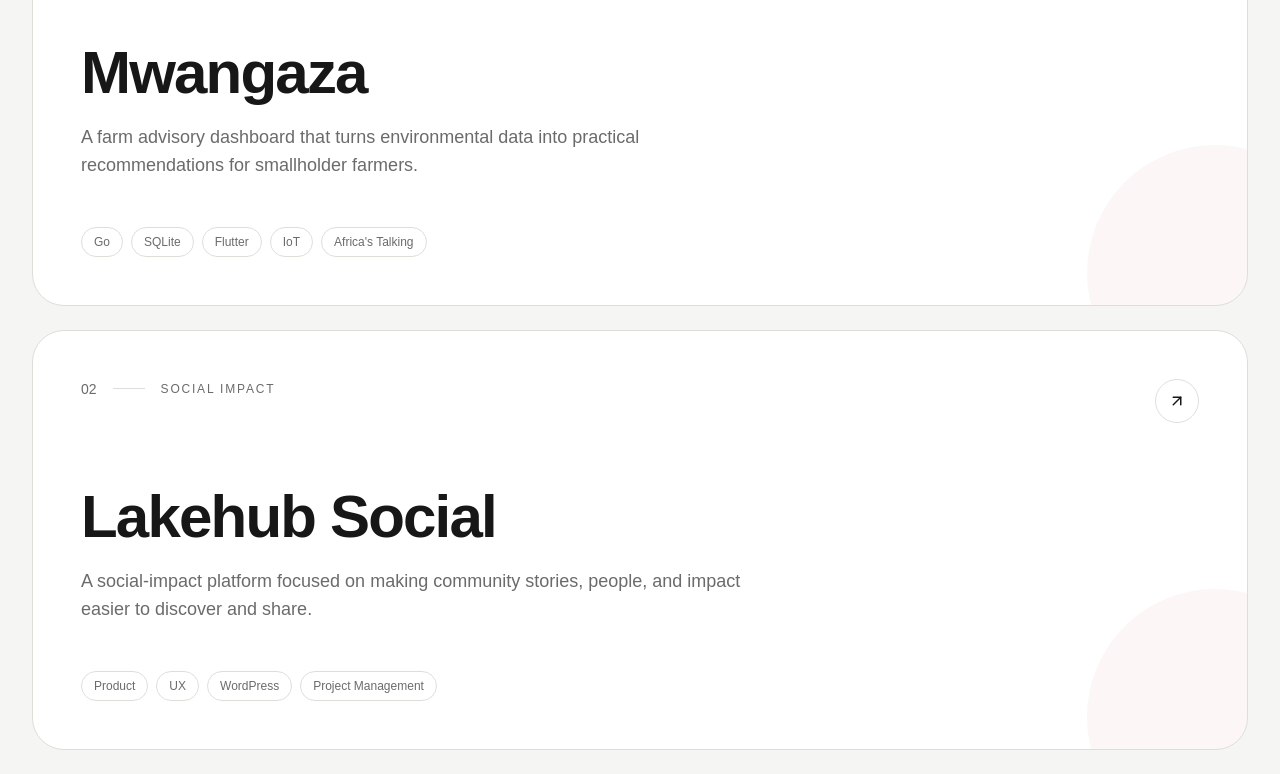
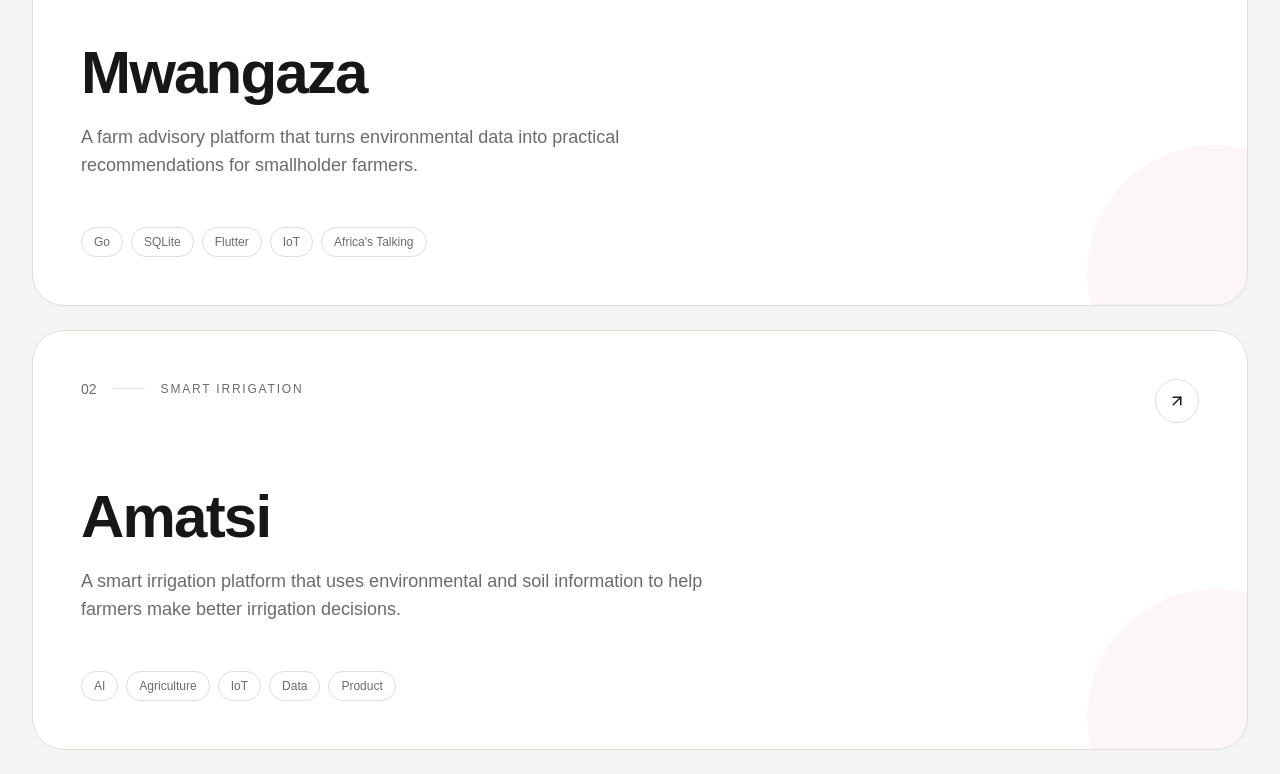
Before and after one commit to lams-joy/joy-portfolio, a Next.js app: page / in a window 1280 px wide. Shown: the part 2880-3654 px from the top of the page. Built offline with nearby package versions, Linux system fonts and the light colour scheme; no server answers.

Commit message:
Chore: refactored some of the work.jsx code

```diff
--- a/components/Work.tsx
+++ b/components/Work.tsx
@@ -1,5 +1,6 @@
 "use client";
 
+import Link from "next/link";
 import { ArrowUpRight } from "lucide-react";
 import { motion } from "framer-motion";
 
@@ -8,21 +9,21 @@
     number: "01",
     title: "Mwangaza",
     description:
-      "A farm advisory dashboard that turns environmental data into practical recommendations for smallholder farmers.",
+      "A farm advisory platform that turns environmental data into practical recommendations for smallholder farmers.",
     tags: ["Go", "SQLite", "Flutter", "IoT", "Africa's Talking"],
     type: "Farm Advisory Platform",
     featured: true,
-    github: "",
+    href: "/work/mwangaza",
   },
   {
     number: "02",
-    title: "Lakehub Social",
+    title: "Amatsi",
     description:
-      "A social-impact platform focused on making community stories, people, and impact easier to discover and share.",
-    tags: ["Product", "UX", "WordPress", "Project Management"],
-    type: "Social Impact",
+      "A smart irrigation platform that uses environmental and soil information to help farmers make better irrigation decisions.",
+    tags: ["AI", "Agriculture", "IoT", "Data", "Product"],
+    type: "Smart Irrigation",
     featured: false,
-    github: "",
+    href: "/work/amatsi",
   },
   {
     number: "03",
@@ -32,7 +33,7 @@
     tags: ["Go", "MySQL", "PWA", "Inventory"],
     type: "Business & Inventory",
     featured: false,
-    github: "",
+    href: "/work/smartduka",
   },
 ];
 
@@ -72,8 +73,12 @@
         {/* Projects */}
         <div className="mt-12 space-y-6">
           {projects.map((project, index) => (
+            <Link
+              key={project.number}
+              href={project.href}
+              className="block"
+            >
               <motion.article
-              key={project.number}
                 initial={{
                   opacity: 0,
                   y: 100,
@@ -143,9 +148,8 @@
                     </p>
                   </div>
 
-                {/* Tags + GitHub */}
-                <div className="mt-12 flex flex-wrap items-center justify-between gap-6">
-                  <div className="flex flex-wrap gap-2">
+                  {/* Tags */}
+                  <div className="mt-12 flex flex-wrap gap-2">
                     {project.tags.map((tag) => (
                       <span
                         key={tag}
@@ -154,25 +158,6 @@
                         {tag}
                       </span>
                     ))}
-                  </div>
-
-                  {project.github && (
-                    <a
-                      href={project.github}
-                      target="_blank"
-                      rel="noopener noreferrer"
-                      onClick={(event) => event.stopPropagation()}
-                      className="group/github flex shrink-0 items-center gap-2 rounded-full border border-[var(--border)] px-4 py-2.5 text-sm font-medium transition-all duration-300 hover:border-[var(--foreground)] hover:bg-[var(--foreground)] hover:text-white"
-                    >
-                      GitHub
-
-                      <ArrowUpRight
-                        size={14}
-                        aria-hidden="true"
-                        className="transition-transform group-hover/github:translate-x-0.5 group-hover/github:-translate-y-0.5"
-                      />
-                    </a>
-                  )}
                   </div>
                 </div>
 
@@ -184,6 +169,7 @@
                   transition={{ duration: 0.5, ease: "easeOut" }}
                 />
               </motion.article>
+            </Link>
           ))}
         </div>
 
@@ -204,6 +190,7 @@
             target="_blank"
             rel="noopener noreferrer"
             className="group flex items-center gap-2 text-sm font-medium"
+            onClick={(event) => event.stopPropagation()}
           >
             View GitHub
 
```
Lines whose indentation alone changed are shown as unchanged.
